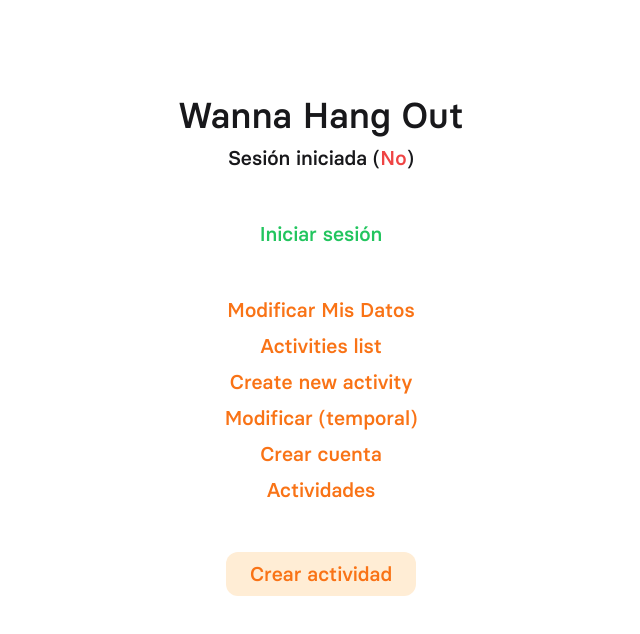
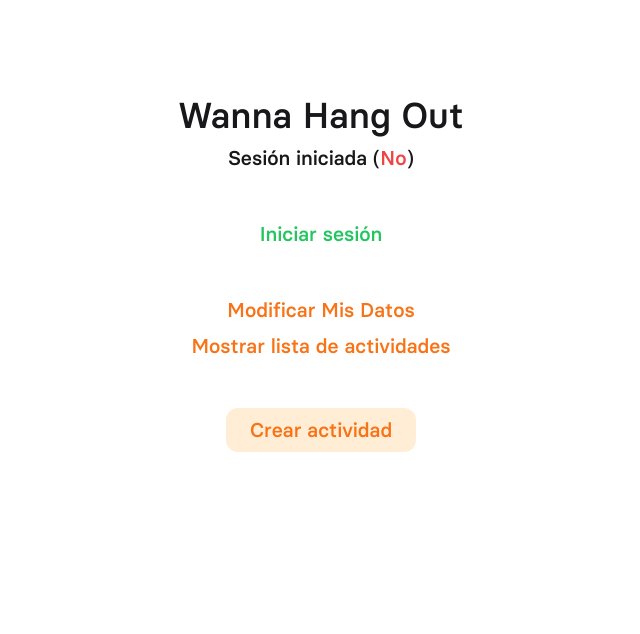
Before and after one commit to aboredvaro/WannaHangOut-frontend, a Next.js app: page / in a window 1280 px wide. Shown: the top 634 px of the page, without its empty margins (319-959 px from the left). Built offline with nearby package versions, Linux system fonts and the light colour scheme.

Commit message:
Update index.js

```diff
--- a/pages/index.js
+++ b/pages/index.js
@@ -31,16 +31,16 @@ const Home = (props) => {
 
 				<div className="flex flex-col space-y-2 items-center">
 					{/*<a href="login" className="text-xl text-orange-500">Log in</a>
-					<a href="signup" className="text-xl text-orange-500">Sign up</a>*/}
-					<a href="profile" className="text-xl text-orange-500">Modificar Mis Datos</a>
 					<a href="activities" className="text-xl text-orange-500">Activities list</a>
 					<a href="new-activity" className="text-xl text-orange-500">Create new activity</a>
-					<a href={"modificar?id=" + '15'} className="text-xl text-orange-500">Modificar (temporal)</a>
-					<Link href="/signup">
+					<a href="profile" className="text-xl text-orange-500">Modificar Mis Datos</a>
+					<a href="signup" className="text-xl text-orange-500">Sign up</a>*/}
+					<a href={"modificar?id=" + '15'} className="text-xl text-orange-500">Modificar Mis Datos</a>
+					{/*<Link href="/signup">
 						<a className="text-xl text-orange-500">Crear cuenta</a>
-					</Link>
+					</Link>*/}
 					<Link href="/activities">
-						<a className="text-xl text-orange-500">Actividades</a>
+						<a className="text-xl text-orange-500">Mostrar lista de actividades</a>
 					</Link>
 				</div>
 				<Link href="/new-activity">
```
